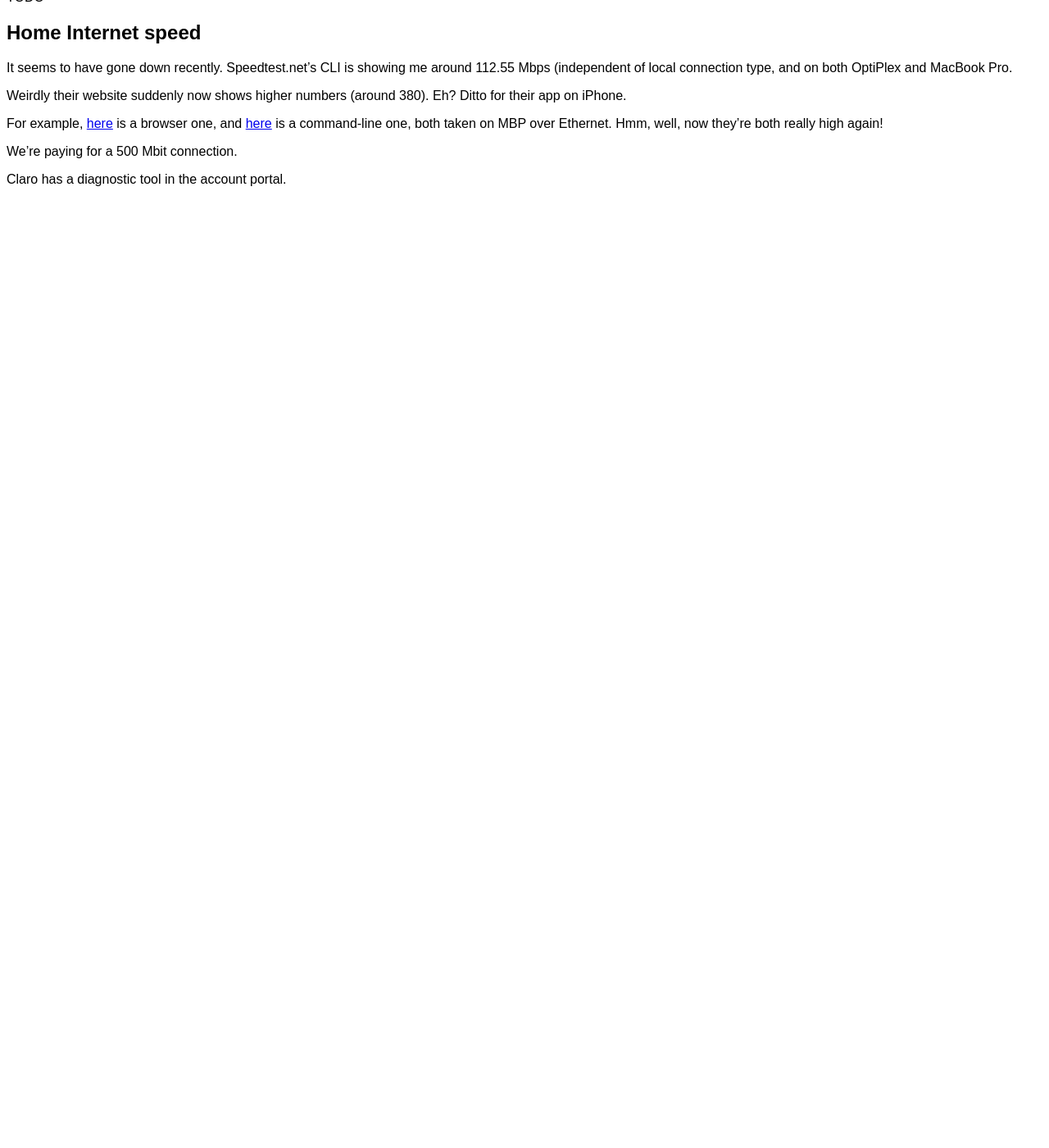
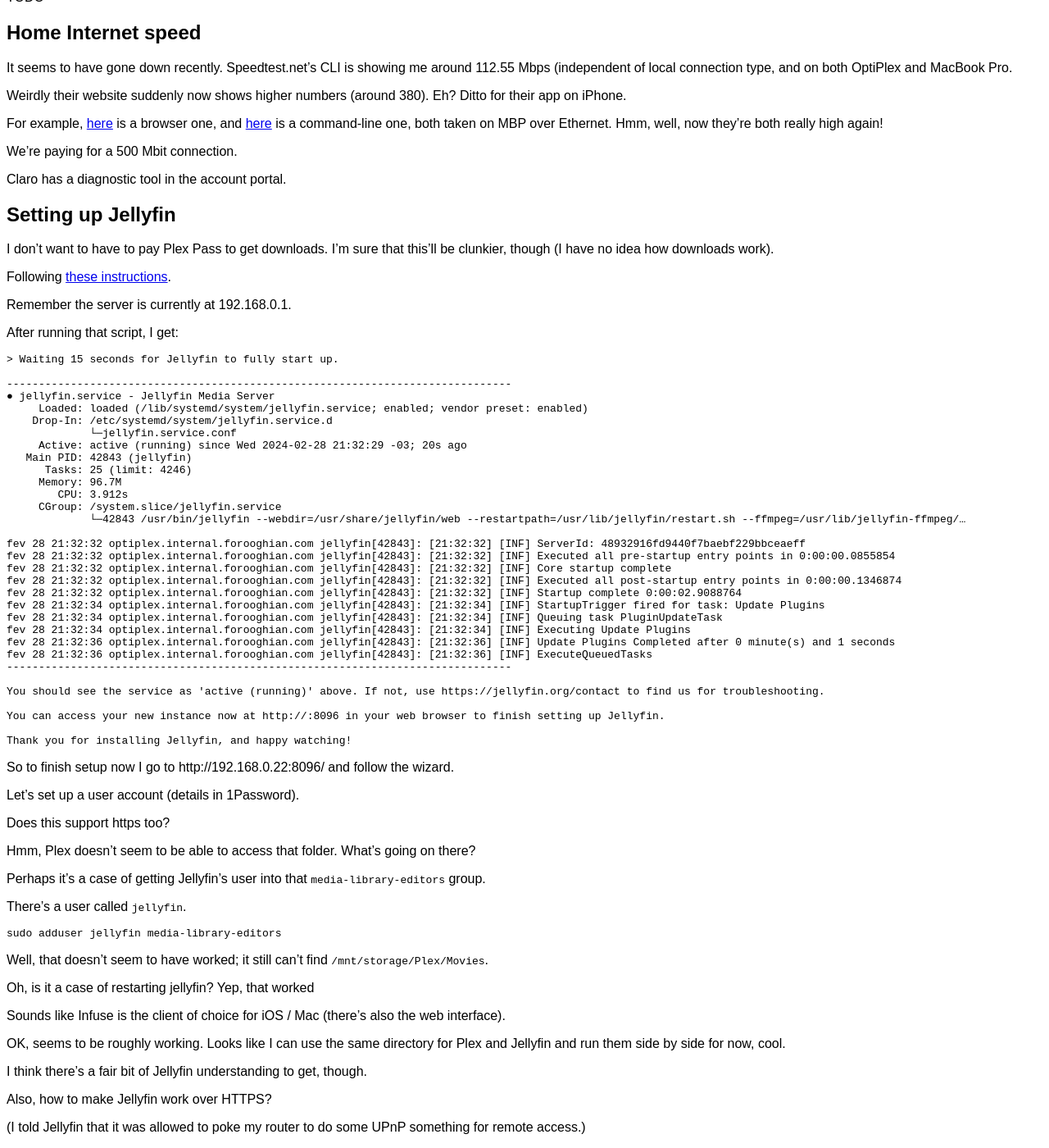
Before and after one commit to lawrence-forooghian/website, a Jekyll site: the page built from site/notes/_posts/2022-02-04-home-network.md, in a window 1280 px wide and 1400 px high, scrolled down 15322 px. Shown: the whole window at 82% size. Built offline with Jekyll 4.4.1, drawn with Linux system fonts in a browser that asks for light colours; before the commit the page ends 15566 px from its top, so only the background shows below that.

Commit message:
Update notes

````diff
--- a/site/notes/_posts/2022-02-04-home-network.md
+++ b/site/notes/_posts/2022-02-04-home-network.md
@@ -979,3 +979,78 @@
 We're paying for a 500 Mbit connection.
 
 Claro has a diagnostic tool in the account portal.
+
+## Setting up Jellyfin
+
+I don’t want to have to pay Plex Pass to get downloads. I’m sure that this’ll be clunkier, though (I have no idea how downloads work).
+
+Following [these instructions](https://jellyfin.org/docs/general/installation/linux#debuntu-debian-ubuntu-and-derivatives-using-apt).
+
+Remember the server is currently at 192.168.0.1.
+
+After running that script, I get:
+
+```
+> Waiting 15 seconds for Jellyfin to fully start up.
+
+-------------------------------------------------------------------------------
+● jellyfin.service - Jellyfin Media Server
+     Loaded: loaded (/lib/systemd/system/jellyfin.service; enabled; vendor preset: enabled)
+    Drop-In: /etc/systemd/system/jellyfin.service.d
+             └─jellyfin.service.conf
+     Active: active (running) since Wed 2024-02-28 21:32:29 -03; 20s ago
+   Main PID: 42843 (jellyfin)
+      Tasks: 25 (limit: 4246)
+     Memory: 96.7M
+        CPU: 3.912s
+     CGroup: /system.slice/jellyfin.service
+             └─42843 /usr/bin/jellyfin --webdir=/usr/share/jellyfin/web --restartpath=/usr/lib/jellyfin/restart.sh --ffmpeg=/usr/lib/jellyfin-ffmpeg/…
+
+fev 28 21:32:32 optiplex.internal.forooghian.com jellyfin[42843]: [21:32:32] [INF] ServerId: 48932916fd9440f7baebf229bbceaeff
+fev 28 21:32:32 optiplex.internal.forooghian.com jellyfin[42843]: [21:32:32] [INF] Executed all pre-startup entry points in 0:00:00.0855854
+fev 28 21:32:32 optiplex.internal.forooghian.com jellyfin[42843]: [21:32:32] [INF] Core startup complete
+fev 28 21:32:32 optiplex.internal.forooghian.com jellyfin[42843]: [21:32:32] [INF] Executed all post-startup entry points in 0:00:00.1346874
+fev 28 21:32:32 optiplex.internal.forooghian.com jellyfin[42843]: [21:32:32] [INF] Startup complete 0:00:02.9088764
+fev 28 21:32:34 optiplex.internal.forooghian.com jellyfin[42843]: [21:32:34] [INF] StartupTrigger fired for task: Update Plugins
+fev 28 21:32:34 optiplex.internal.forooghian.com jellyfin[42843]: [21:32:34] [INF] Queuing task PluginUpdateTask
+fev 28 21:32:34 optiplex.internal.forooghian.com jellyfin[42843]: [21:32:34] [INF] Executing Update Plugins
+fev 28 21:32:36 optiplex.internal.forooghian.com jellyfin[42843]: [21:32:36] [INF] Update Plugins Completed after 0 minute(s) and 1 seconds
+fev 28 21:32:36 optiplex.internal.forooghian.com jellyfin[42843]: [21:32:36] [INF] ExecuteQueuedTasks
+-------------------------------------------------------------------------------
+
+You should see the service as 'active (running)' above. If not, use https://jellyfin.org/contact to find us for troubleshooting.
+
+You can access your new instance now at http://:8096 in your web browser to finish setting up Jellyfin.
+
+Thank you for installing Jellyfin, and happy watching!
+```
+
+So to finish setup now I go to http://192.168.0.22:8096/ and follow the wizard.
+
+Let's set up a user account (details in 1Password).
+
+Does this support https too?
+
+Hmm, Plex doesn't seem to be able to access that folder. What's going on there?
+
+Perhaps it’s a case of getting Jellyfin’s user into that `media-library-editors` group.
+
+There’s a user called `jellyfin`.
+
+```
+sudo adduser jellyfin media-library-editors
+```
+
+Well, that doesn't seem to have worked; it still can't find `/mnt/storage/Plex/Movies`.
+
+Oh, is it a case of restarting jellyfin? Yep, that worked
+
+Sounds like Infuse is the client of choice for iOS / Mac (there's also the web interface).
+
+OK, seems to be roughly working. Looks like I can use the same directory for Plex and Jellyfin and run them side by side for now, cool.
+
+I think there’s a fair bit of Jellyfin understanding to get, though.
+
+Also, how to make Jellyfin work over HTTPS?
+
+(I told Jellyfin that it was allowed to poke my router to do some UPnP something for remote access.)
````
Also changed, not shown: site/notes/_posts/2023-03-10-command-line.md (+5 -0 lines).
